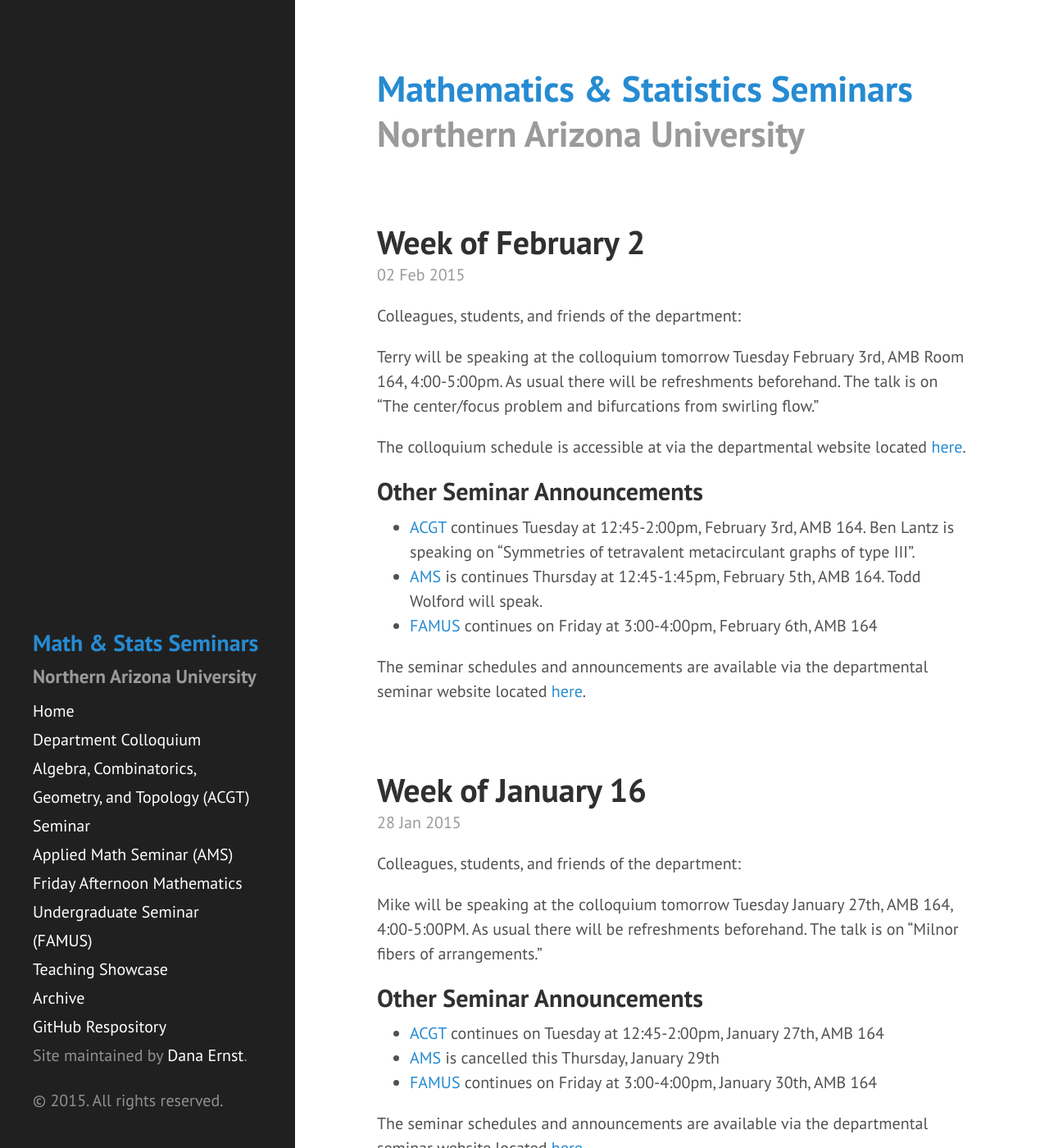
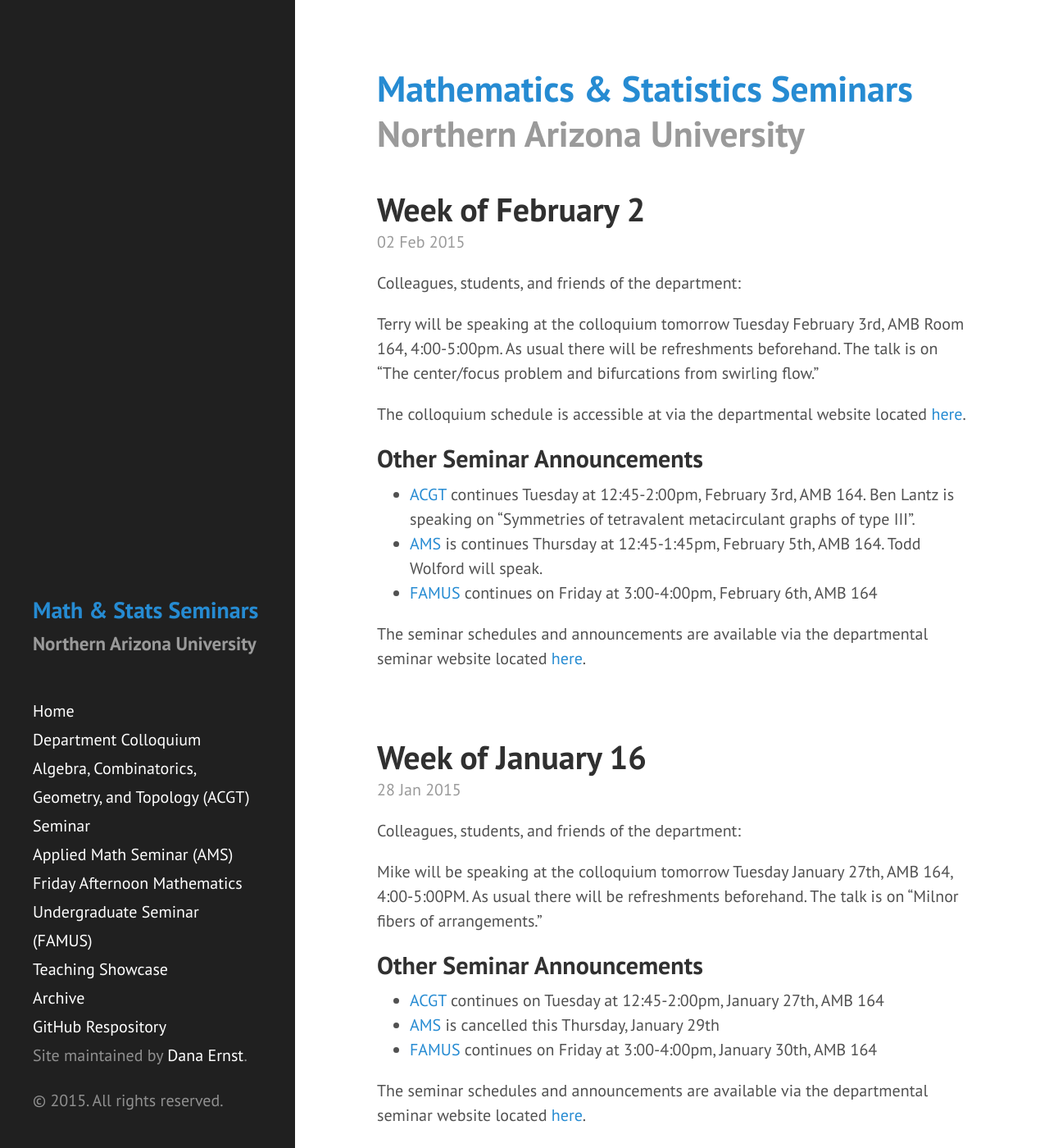
Before and after one commit to NAUMathStat/seminars, a Jekyll site: the page built from index.html, in a window 1280 px wide and 1400 px high. Shown: the whole window at 82% size. Built offline with Jekyll 4.4.1, drawn with Linux system fonts in a browser that asks for light colours; Markdown is read by kramdown in place of the engine named in the settings; the list of posts is cut into pages by our own code.

Commit message:
Tinkering

```diff
--- a/public/css/hyde.css
+++ b/public/css/hyde.css
@@ -76,7 +76,7 @@ html {
   margin-bottom: 0;
   color: #268bd2;
   font-size: 2.2rem;
-  padding-bottom: 4rem;
+  padding-bottom: 2rem;
 }
 .masthead-title subtitle {
   color: #9a9a9a;
@@ -97,6 +97,7 @@ html {
   margin-top: 0;
   color: #9a9a9a;
   font-size: 1.15rem;
+  padding-bottom: 2rem;
 }
 
 /* Sidebar nav */
```
